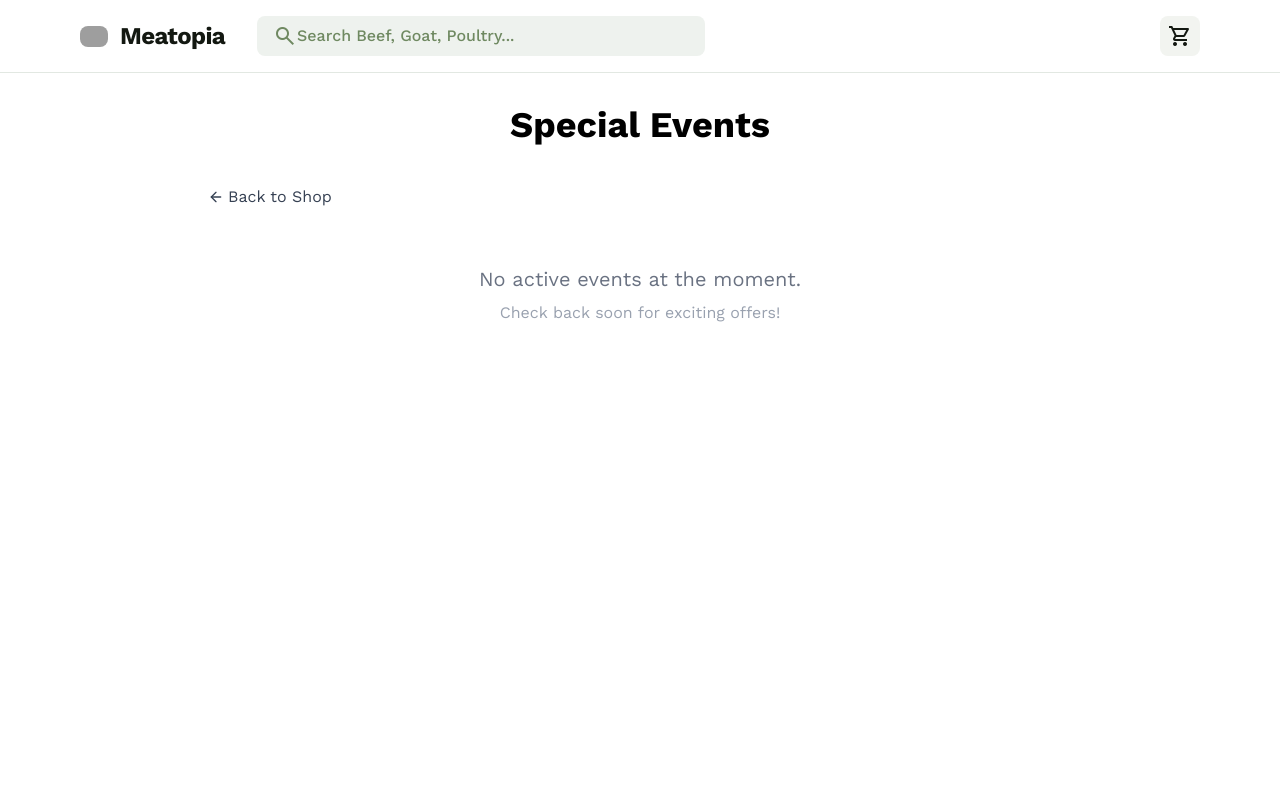
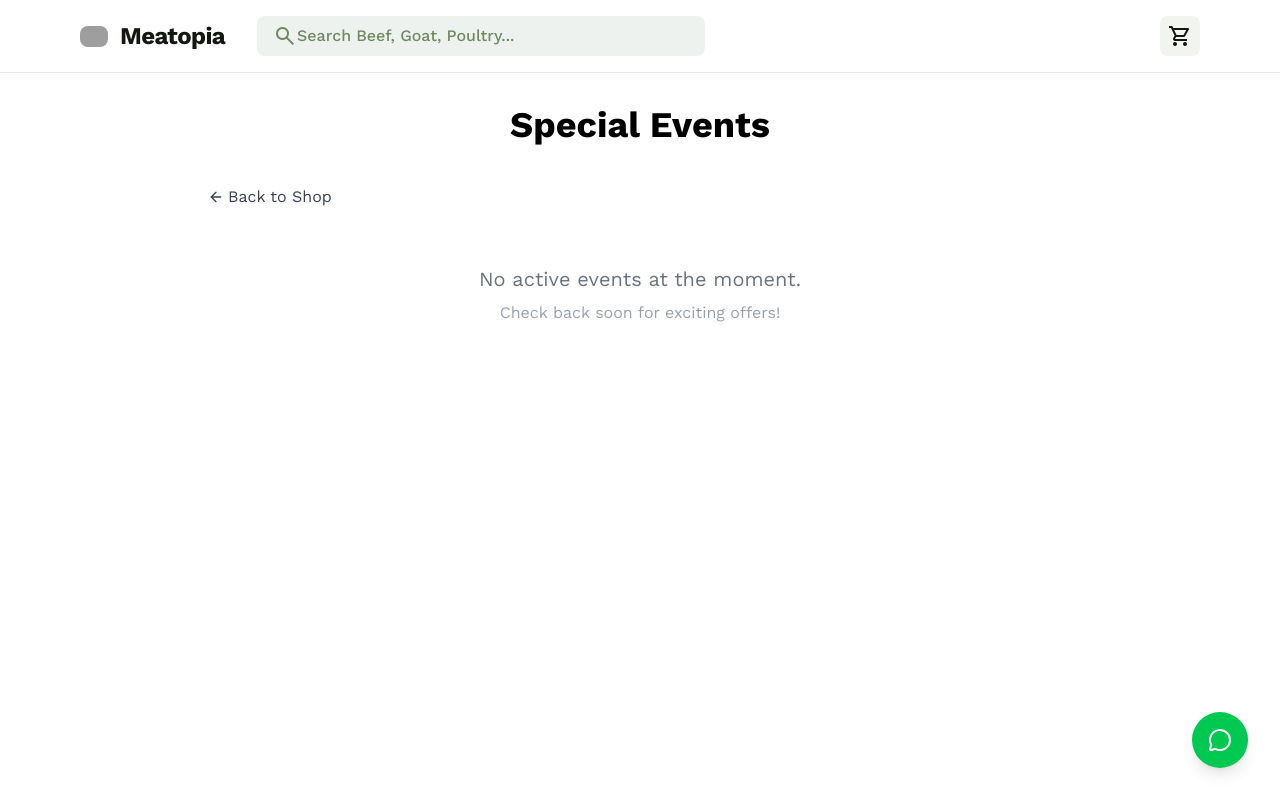
Before and after one commit to Sylvester009/meatopia, a Next.js app: page /special-events in a window 1280 px wide. Shown: the top 800 px of the page. Built offline with nearby package versions, Linux system fonts and the light colour scheme; no server answers; the database is empty; grey boxes are pictures that could not be loaded.

Commit message:
Show Floating Action Buttons on the screen

```diff
--- a/components/FloatingActionButtons.tsx
+++ b/components/FloatingActionButtons.tsx
@@ -45,9 +45,9 @@ export default function FloatingActionButtons() {
   );
 
   return (
-    <div className="fixed bottom-8 right-8 z-50 hidden flex flex-col gap-4">
+    <div className="fixed bottom-8 right-8 z-50 flex flex-col gap-4">
       {/* Events Button */}
-      <Link href="/special-events" className="relative group">
+      <Link href="/special-events" className="relative group hidden">
         <div className="relative">
           <div className="bg-primary text-primary-foreground p-4 rounded-full shadow-lg hover:shadow-xl transition-all duration-300 transform hover:scale-110">
             <Calendar className="w-6 h-6" />
```
